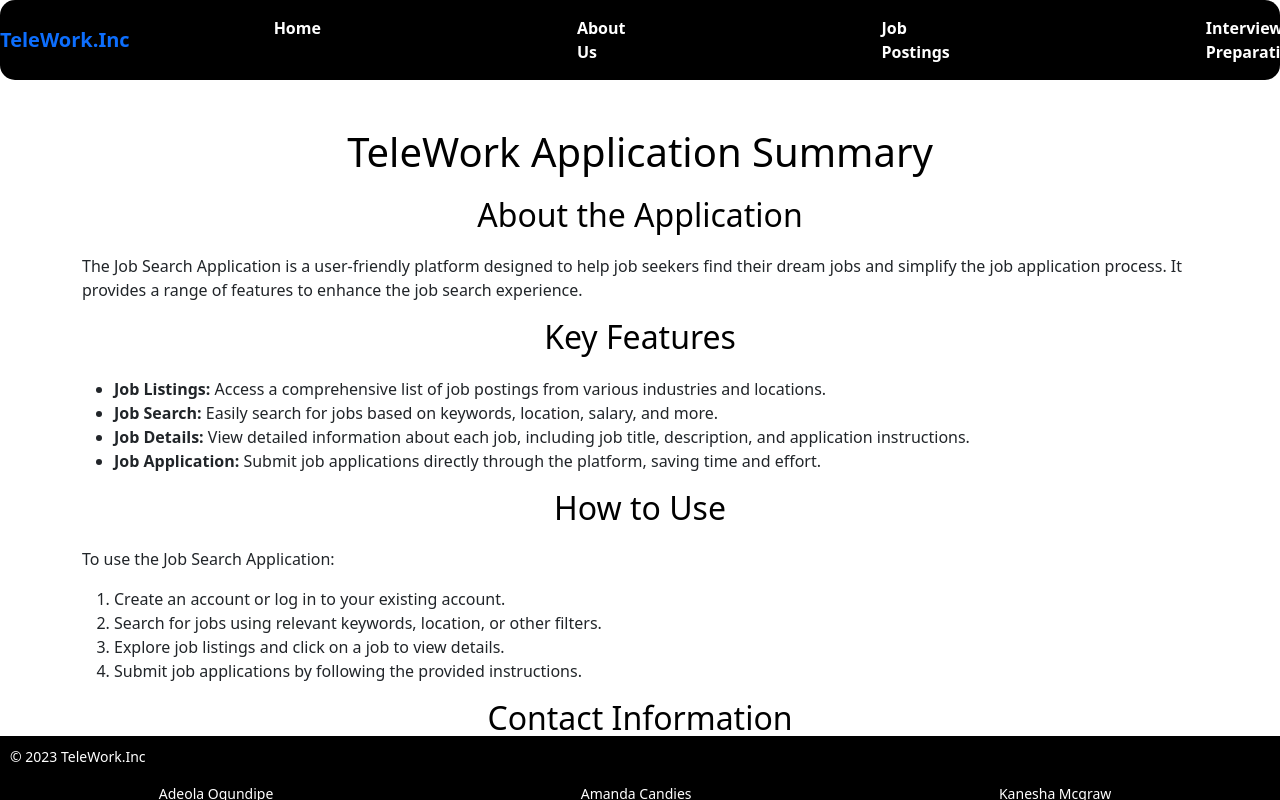
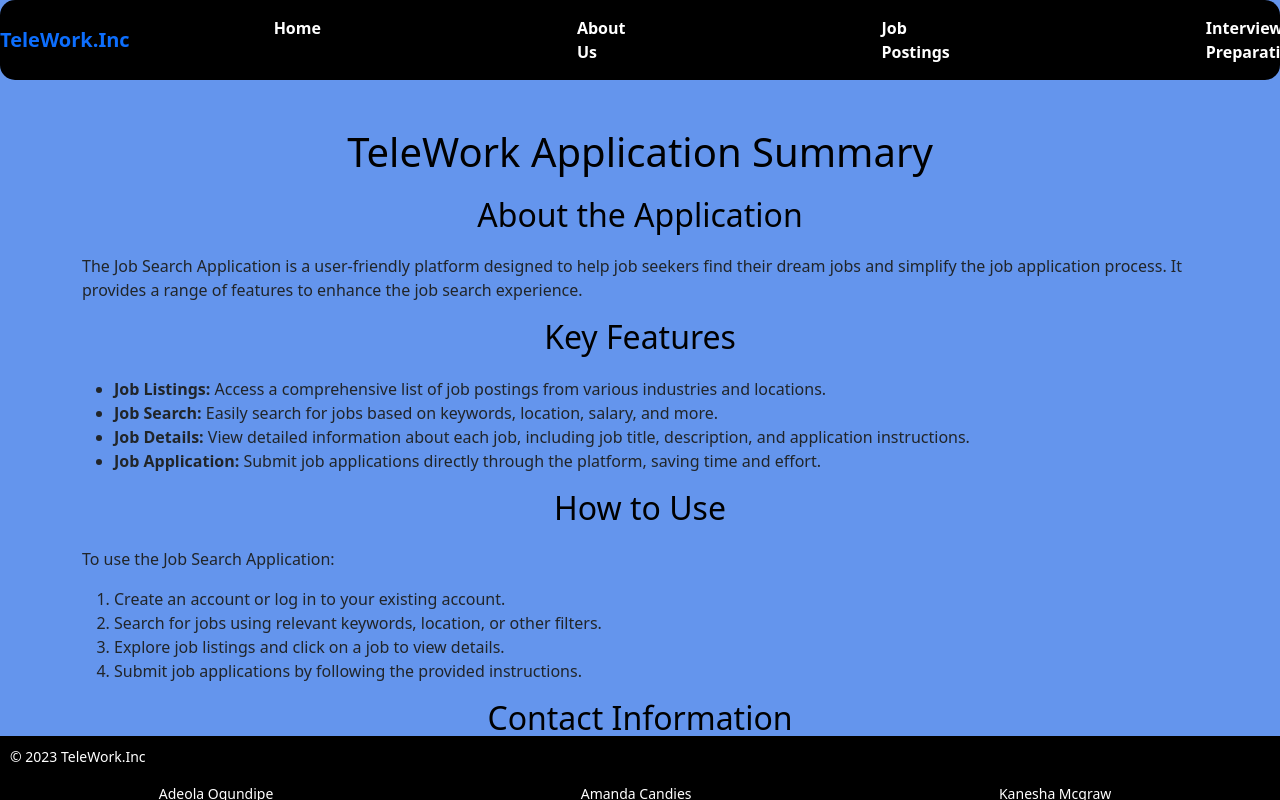
Before and after one commit to CSU-ITCapstone-Fall-23/TeleWork, a Flask app: page /about in a window 1280 px wide; the page is wider, and only the part inside the window is pictured. Run offline with Flask 3, Linux system fonts and the light colour scheme; some libraries are stand-ins or nearby versions.

Commit message:
updated the about.html

```diff
--- a/templates/template.html
+++ b/templates/template.html
@@ -8,6 +8,11 @@
     <link rel="stylesheet" href="{{url_for('static',filename='css/app.css')}}">
     <title>Job Application Site</title>
   </head>
+  <style>
+    body{
+      background-color:cornflowerblue;
+    }
+  </style>
   <body>
     <nav class="navbar navbar-expand-lg">
       <a class="navbar-brand" href="#">TeleWork.Inc</a>
```
